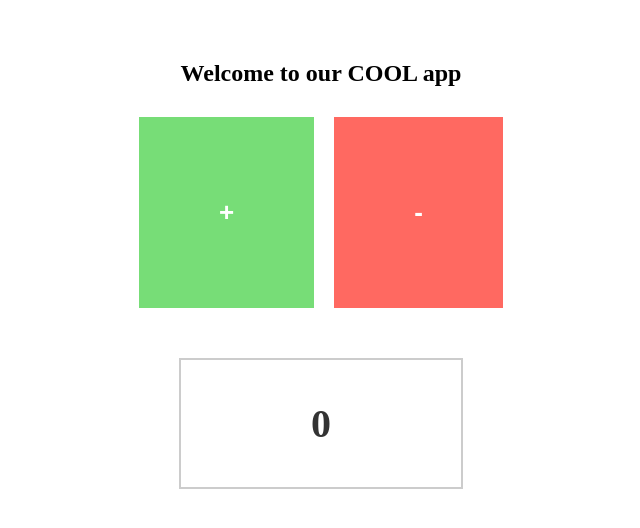
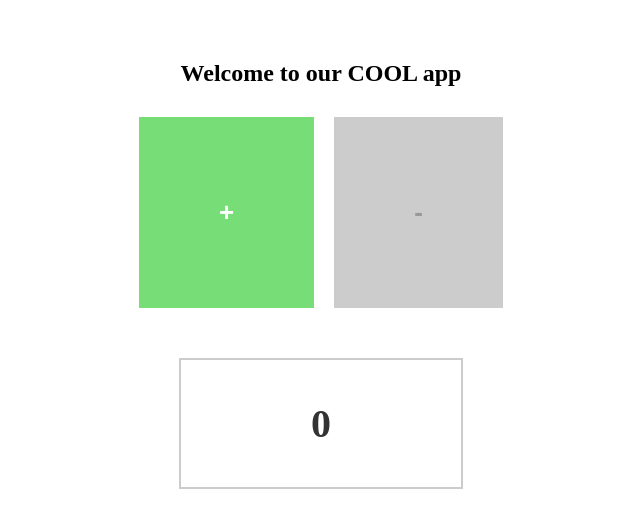
Before and after one commit to antkormai/coolcounterapp, an Angular app: page / in a window 1280 px wide. Shown: the top 528 px of the page, without its empty margins (319-959 px from the left). Built offline with nearby package versions, Linux system fonts and the light colour scheme.

Commit message:
disable feature

```diff
--- a/src/app/app.component.ts
+++ b/src/app/app.component.ts
@@ -8,7 +8,7 @@ import { Component } from '@angular/core';
 
 export class AppComponent {
   counter = 0;
-  decreaseDisabledFlag = false;
+  decreaseDisabledFlag = true;
 
   increase() {
     this.counter++;
```
